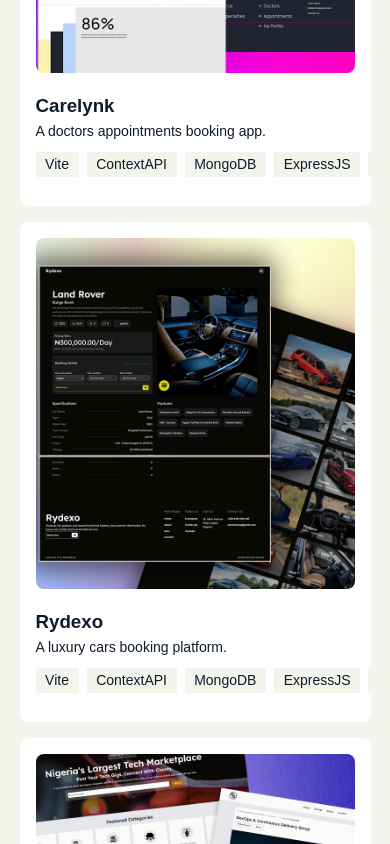
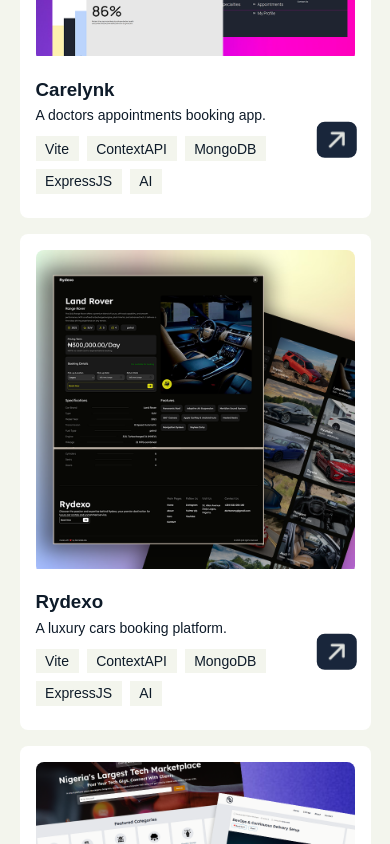
Before and after one commit to devbammy/devbammy, a React (Vite) app: page / in a window 390 px wide. Shown: the part 4500-5344 px from the top of the page. Built offline with nearby package versions, Linux system fonts and the light colour scheme.

Commit message:
feat: enhance responsive design for image box and controls in home.module.scss

```diff
--- a/src/components/ui/home/home.module.scss
+++ b/src/components/ui/home/home.module.scss
@@ -274,6 +274,10 @@
       border-radius: 0.5rem;
       overflow: hidden;
 
+      @include sm {
+        height: max-content;
+      }
+
       .image {
         width: 100%;
         height: 75%;
@@ -306,6 +310,7 @@
             align-items: center;
             gap: 0.5rem;
             margin: 0.5rem 0;
+            flex-wrap: wrap;
           }
           span {
             background-color: var(--bg);
```
